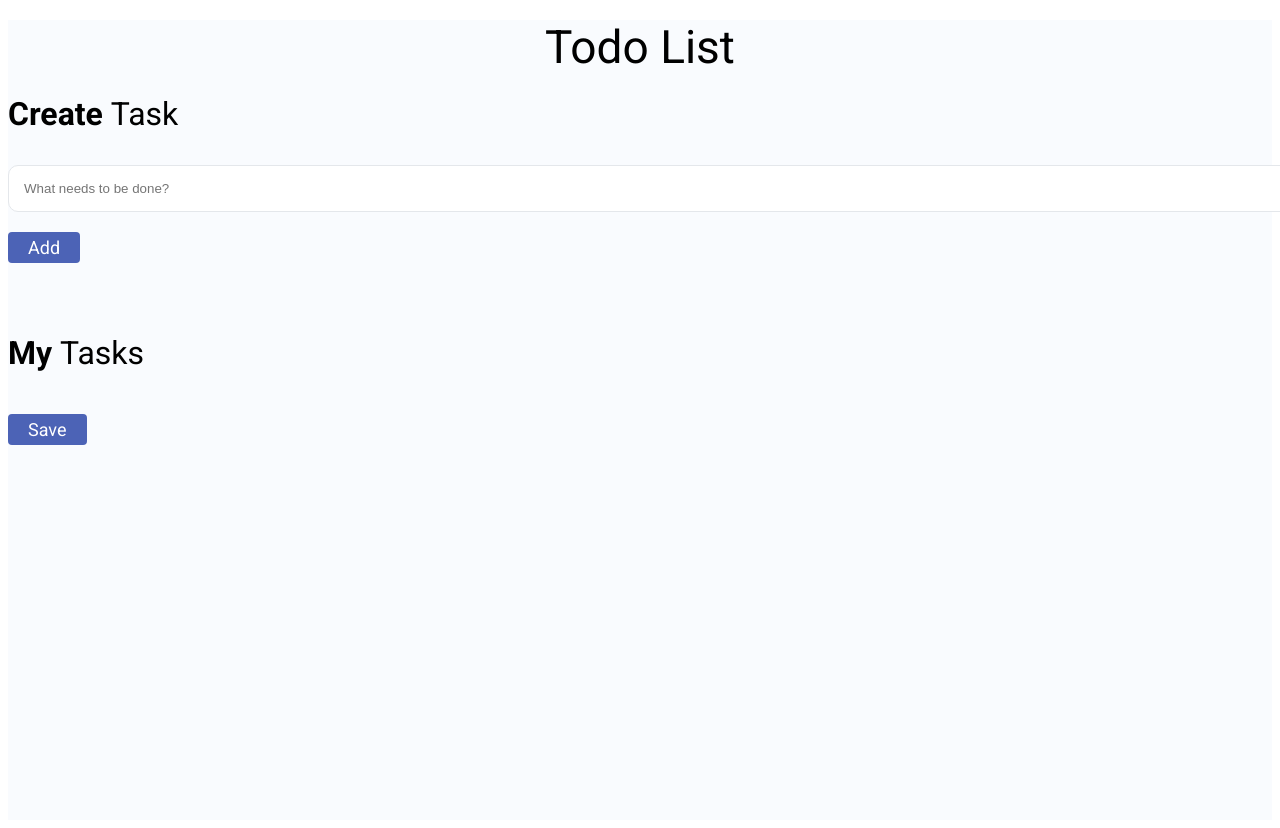
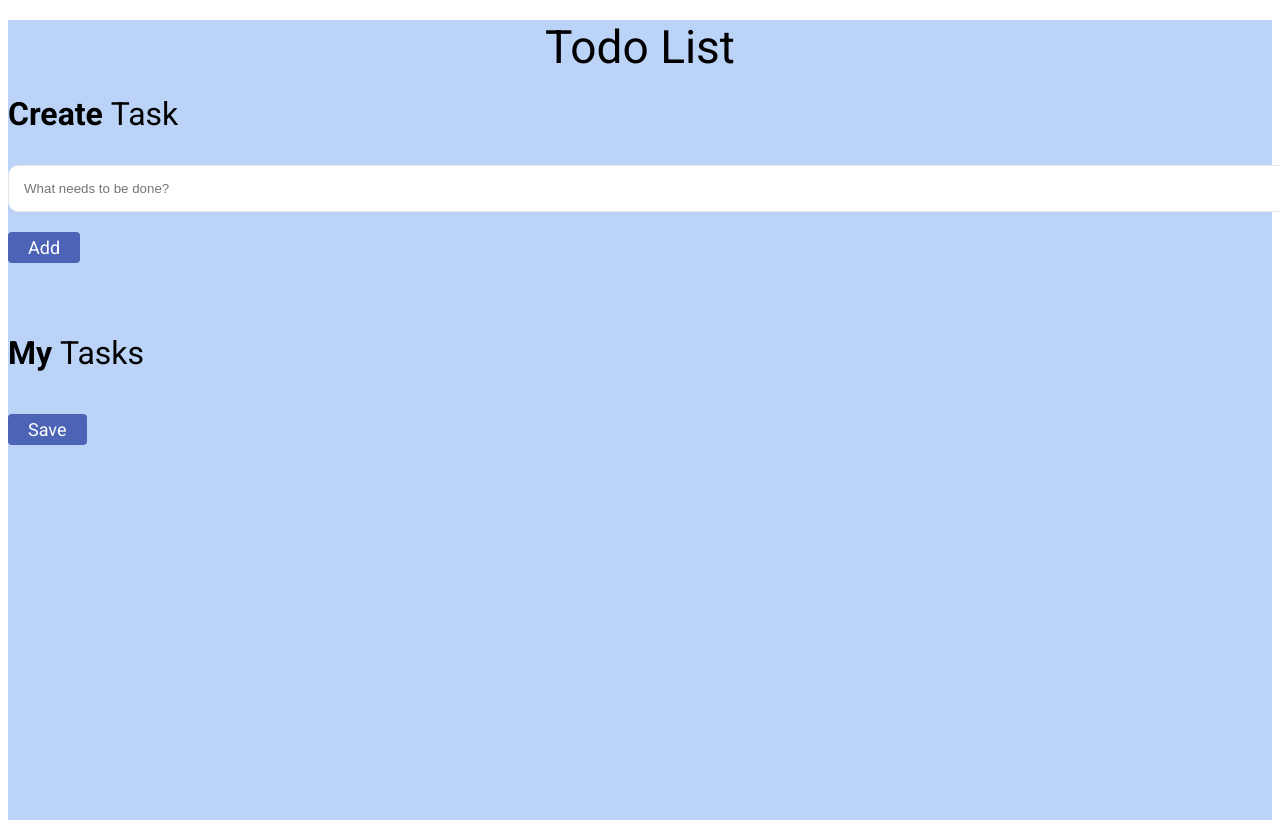
Before and after one commit to kvpurnima13/todo-list, a plain HTML site: page index.html in a window 1280 px wide. Shown: the top 828 px of the page. Drawn offline with nearby package versions, Linux system fonts and the light colour scheme; a web font is replaced by a local one.

Commit message:
project 1

```diff
--- a/styles.css
+++ b/styles.css
@@ -1,5 +1,5 @@
 .todos-bg-container {
-    background-color: #f9fbfe;
+    background-color: #bad3f7;
     height: 100vh;
 }
 
```
